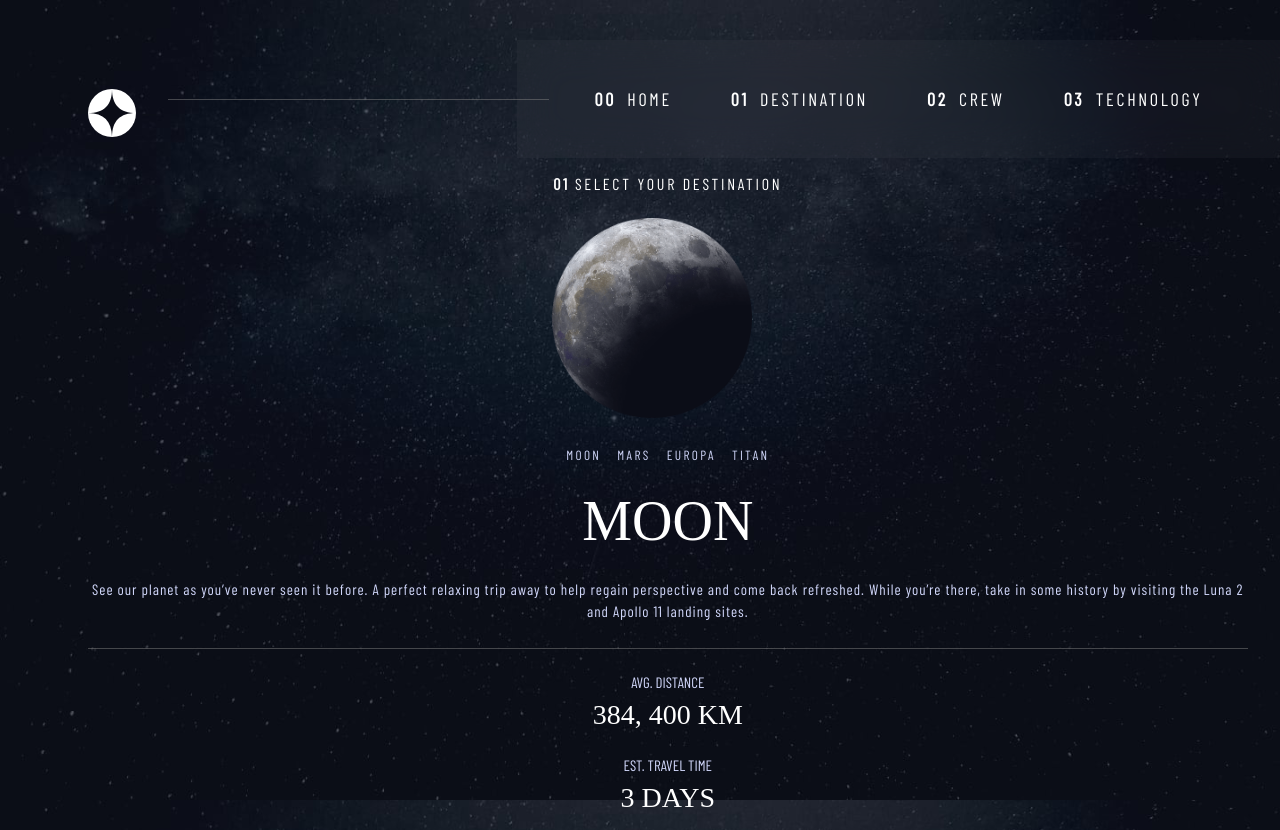
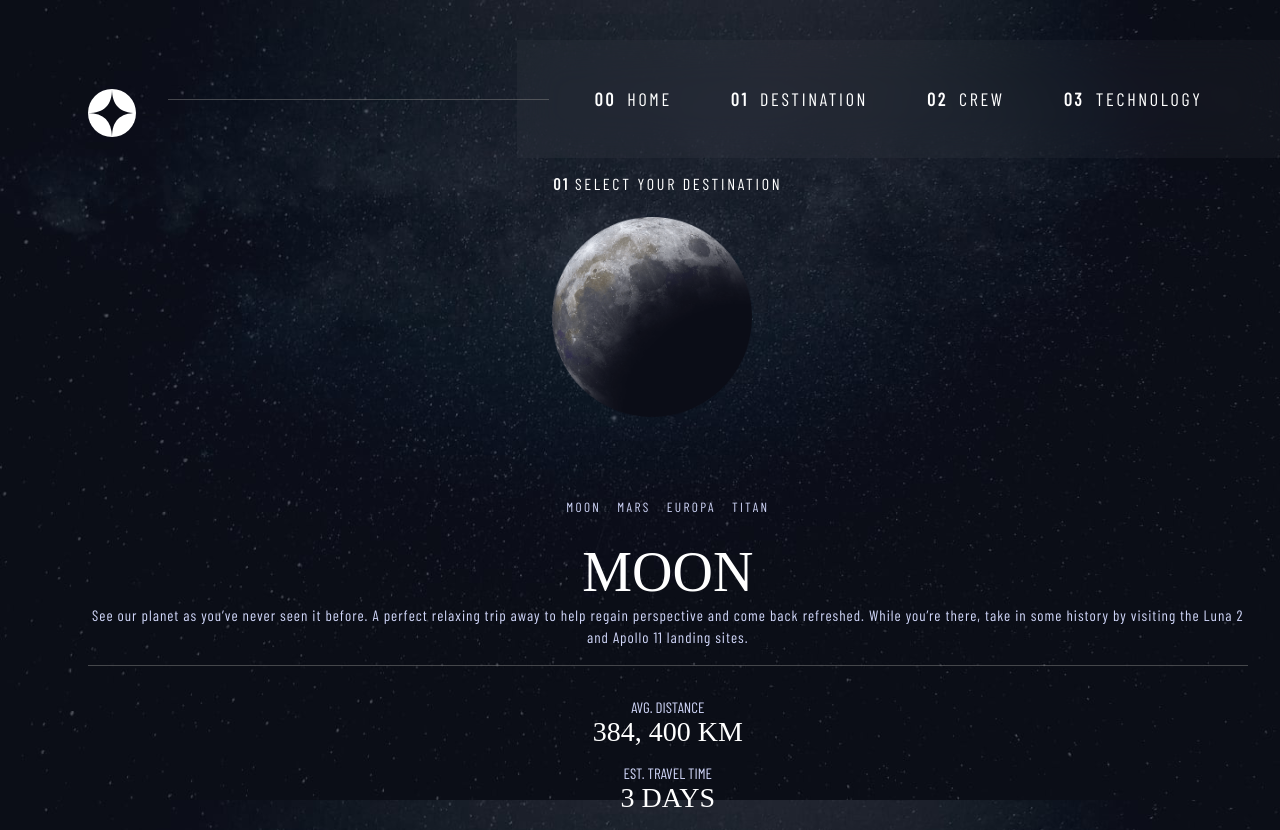
Before and after one commit to mercadorico/space-tourism, a React (Create React App) app: page /destination in a window 1280 px wide. Built offline with nearby package versions, Linux system fonts and the light colour scheme; a web font is replaced by a local one.

Commit message:
Add flex containers for use with desktop view later.

```diff
--- a/src/components/destination/Destination.jsx
+++ b/src/components/destination/Destination.jsx
@@ -14,11 +14,14 @@
     return (
         <div>
             <div className='destination__flex-container'>
+                <div className='destination__header'>
                     <div className='destination__heading'><strong>01</strong>SELECT YOUR DESTINATION</div>
                     <div className='destination-img'>
                         <img className='destination__img' src={destinationDetails[props.selectIndex].img} alt='destination-img'/>
                     </div>
+                </div>
 
+                <div className='destination__body'>
                     <div className='destination__button-container'>
                         {/* When you need to invoke a function that needs an argument, wrap it inside another function.*/}
                         <button onClick={() => {props.handleClick(0)}}>MOON</button>
@@ -28,11 +31,11 @@
                     </div>
 
                     <div className='destination__name'>{destinationDetails[props.selectIndex].name}</div>
-
                     <p className='destination_description'>{destinationDetails[props.selectIndex].description}</p>
 
                     <hr className='destination__hr'></hr>
 
+                    <div className='destination__lower'>
                         <div className='destination__avg-distance'>
                             <p>AVG. DISTANCE</p>
                             <div>{destinationDetails[props.selectIndex].distance} KM</div>
@@ -44,6 +47,8 @@
                         </div>
                     </div>
                 </div>
+            </div>
+        </div>
     )
 }
 
--- a/src/components/destination/destination.css
+++ b/src/components/destination/destination.css
@@ -6,6 +6,7 @@
     -o-background-size: cover;
     background-size: cover;
 }
+
 .destination__flex-container {
     display: flex;
     flex-direction: column;
@@ -14,6 +15,13 @@
     justify-content: space-between;
     min-height: 80vh;
 }
+
+.destination__header {
+    display: flex;
+    flex-direction: column;
+    align-items: center;
+}
+
 .destination__heading {
     font-family: var(--font-subheading);
     color: var(--color-heading);
@@ -22,6 +30,13 @@
 
 .destination__img {
     width: 12.5rem;
+    margin-top: 1.5rem;
+}
+
+.destination__body {
+    display: flex;
+    flex-direction: column;
+    align-items: center;
 }
 
 button {
@@ -37,6 +52,7 @@
     font-family: var(--font-heading);
     color: var(--color-heading);
     font-size: 3.5rem;
+    margin-top: 1.5rem;
 }
 
 .destination_description {
@@ -51,7 +67,13 @@
 .destination__hr {
     z-index: -1;
     width: 100%;
-    margin: 0;
+    margin: 1rem 0;
+}
+
+.destination__lower {
+    display: flex;
+    flex-direction: column;
+    justify-content: space-between;
 }
 
 .destination__avg-distance > p, .destination__travel-time > p{
@@ -59,6 +81,7 @@
     color: var(--color-subheading);
     font-size: 0.94rem;
     text-align: center;
+    margin-top: 1rem;
 }
 
 .destination__avg-distance > div, .destination__travel-time > div{
@@ -66,7 +89,6 @@
     color: var(--color-heading);
     font-size: 1.75rem;
     text-align: center;
-    margin-top: 0.5rem;
 }
 
 /* when width gets larger than 481px and smaller than 768px */
```
Lines whose indentation alone changed are shown as unchanged.
